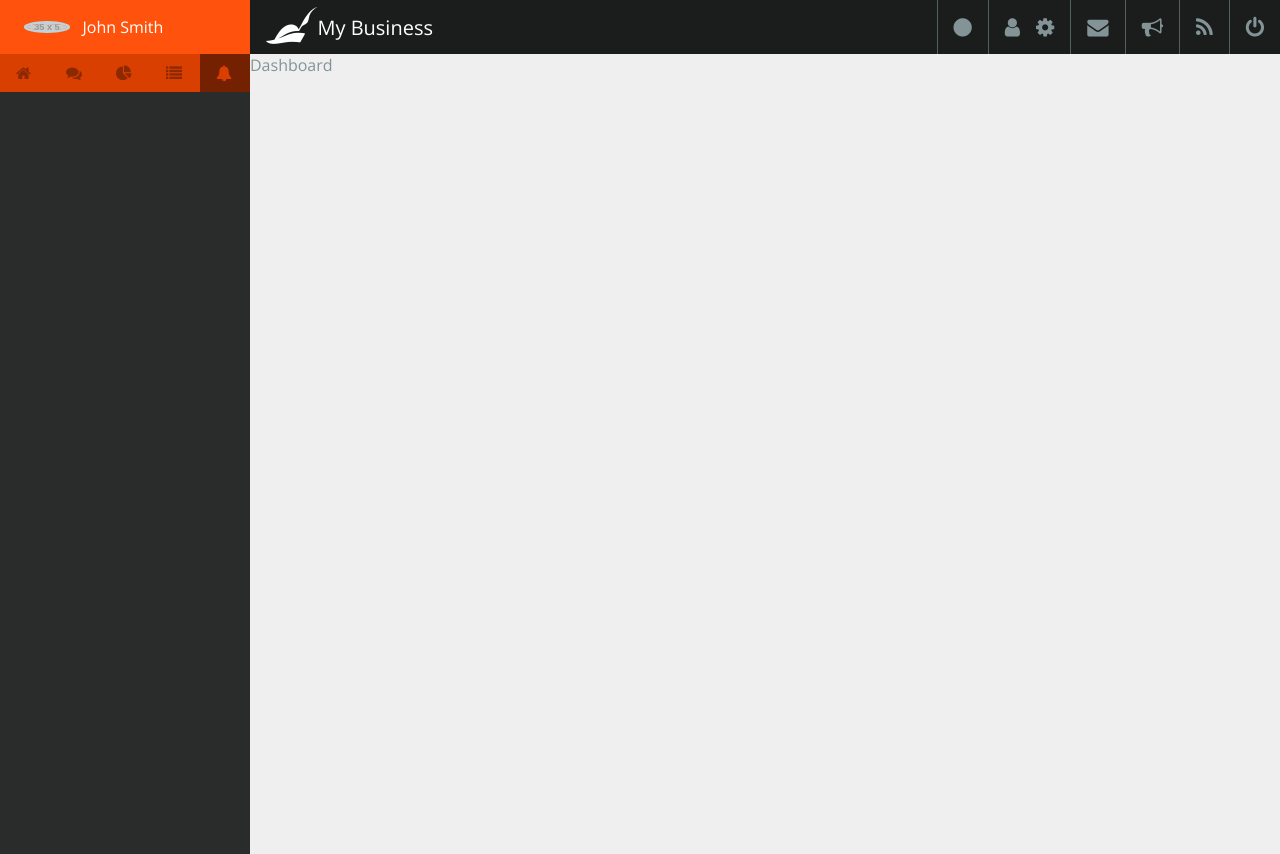
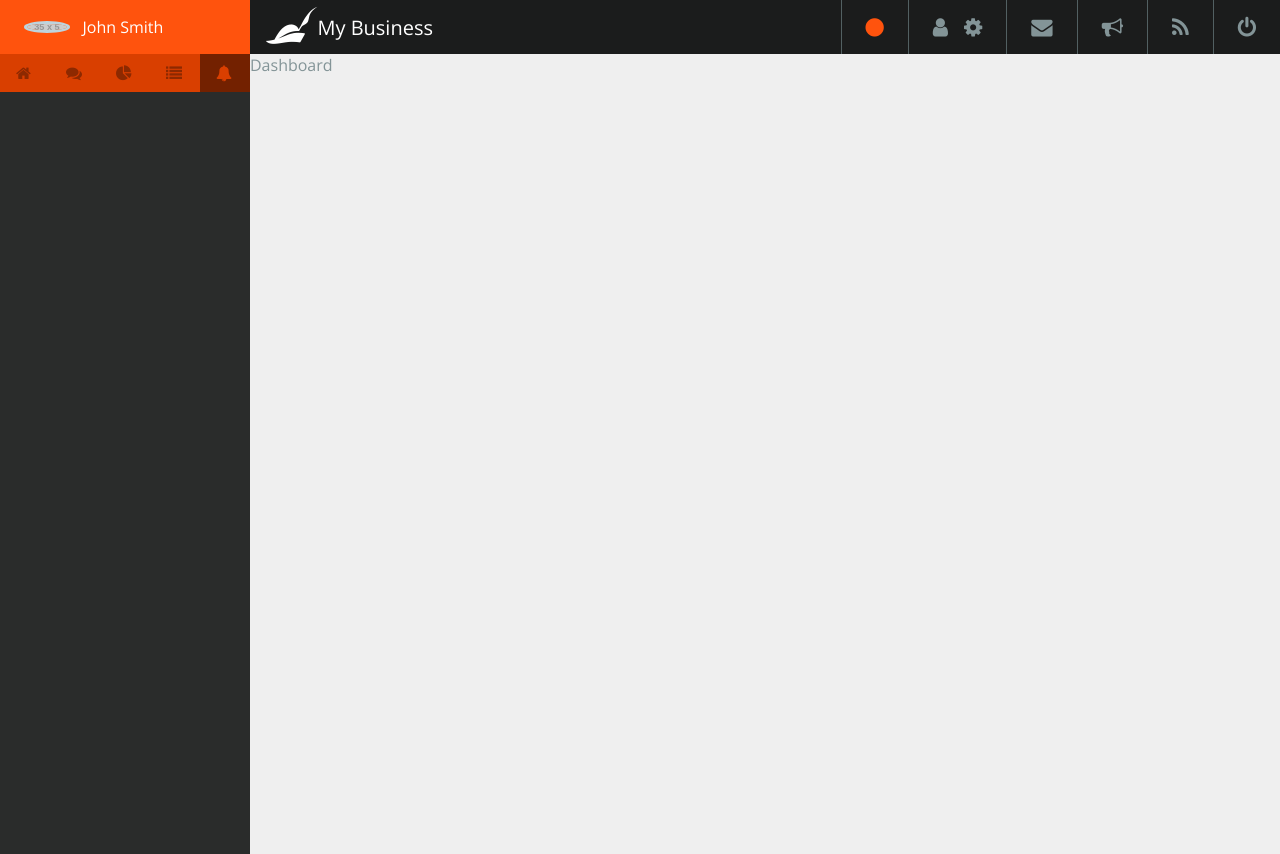
Before and after one commit to keshaldesai/adminui, a React (Create React App) app: page /dashboard in a window 1280 px wide. Built offline with nearby package versions, Linux system fonts and the light colour scheme; no server answers.

Commit message:
cleaned up items

```diff
--- a/src/components/Header/Header.js
+++ b/src/components/Header/Header.js
@@ -9,25 +9,25 @@ class Header extends Component {
           <span>My Business</span>
         </div>
         <div className="settings">
-          <span className="color-settings">
+          <div className="color-settings header-item">
             <i className="fa fa-circle fa-lg" aria-hidden="true" />
-          </span>
-          <span className="gen-settings">
+          </div>
+          <div className="gen-settings header-item">
             <i className="fa fa-user fa-lg" aria-hidden="true" />
             <i className="fa fa-cog fa-lg" aria-hidden="true" />
-          </span>
-          <span className="mail-quickicon">
+          </div>
+          <div className="mail-quickicon header-item">
             <i className="fa fa-envelope fa-lg" aria-hidden="true" />
-          </span>
-          <span className="alert-quickicon">
+          </div>
+          <div className="alert-quickicon header-item">
             <i className="fa fa-bullhorn fa-lg" aria-hidden="true" />
-          </span>
-          <span className="feed-quickicon">
+          </div>
+          <div className="feed-quickicon header-item">
             <i className="fa fa-rss fa-lg" aria-hidden="true" />
-          </span>
-          <span className="logout">
+          </div>
+          <div className="logout header-item">
             <i className="fa fa-power-off fa-lg" aria-hidden="true" />
-          </span>
+          </div>
         </div>
       </div>
     );
--- a/src/styles/Header/_header.scss
+++ b/src/styles/Header/_header.scss
@@ -17,12 +17,16 @@
     flex-flow: row nowrap;
     align-items: center;
     text-align: center;
-    span {
+    .header-item {
       border-left: 1px solid darken(#839497, 20%);
-      padding: 16px 16px;
+      padding: 16px 24px;
+    }
+    .fa-user {
+      padding-right: 16px;
     }
   }
-  .fa-user {
-    padding-right: 16px;
-  }
 }
+
+.color-settings {
+  color: #ff530d;
+}
```
